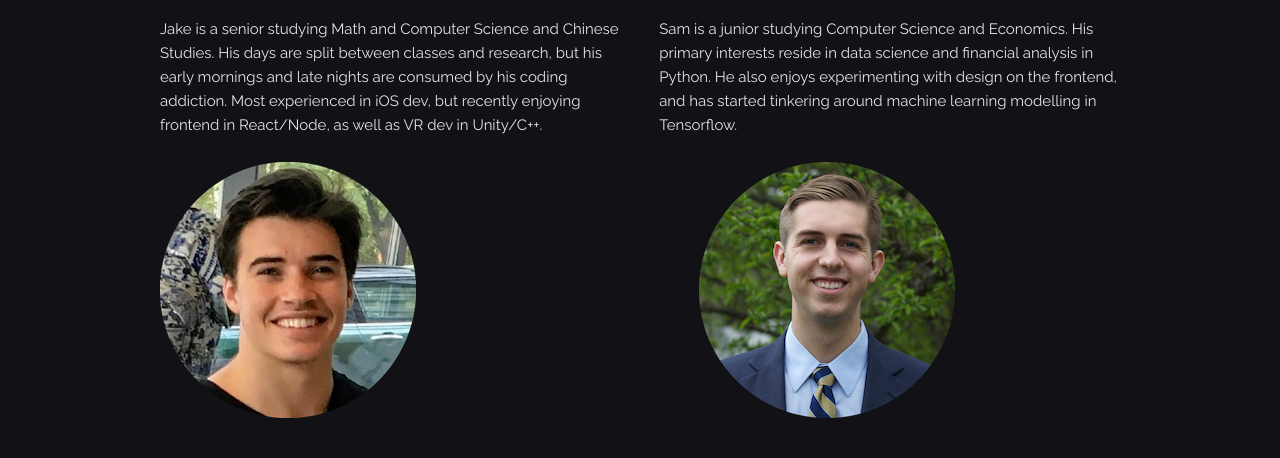
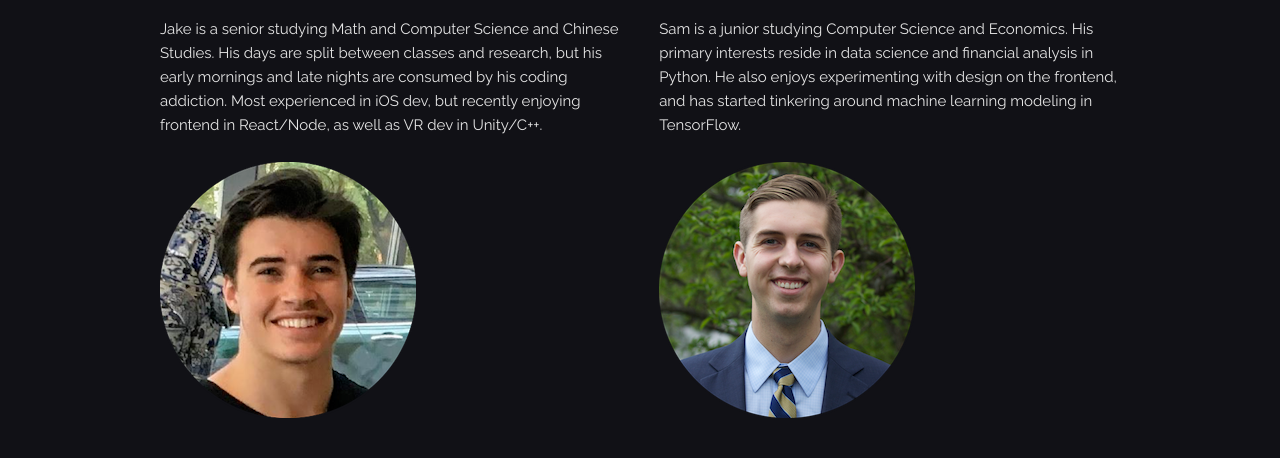
Before and after one commit to HackEmoryGroup/HackEmoryGroup.github.io, a plain HTML site: page team.html in a window 1280 px wide. Shown: the part 342-800 px from the top of the page. Drawn offline with Linux system fonts and the light colour scheme.

Commit message:
fixed team

```diff
--- a/team.html
+++ b/team.html
@@ -77,24 +77,24 @@
         <h4>Vice President</h4>
         <p>Sam is a junior studying Computer Science and Economics. His primary interests reside in data science
             and financial analysis in Python. He also enjoys experimenting with design on the frontend, and has
-            started tinkering around machine learning modelling in Tensorflow.<br /></p>
-            <ul class="soc u-pull-left">
-                <!-- <li><a href="https://www.linkedin.com/in/jakepcronin" class="icon-31 website" title="Website"><svg viewBox="0 0 512 512">
+            started tinkering around machine learning modeling in TensorFlow.<br /></p>
+            <!-- <ul class="soc u-pull-left">
+                <li><a href="https://www.linkedin.com/in/jakepcronin" class="icon-31 website" title="Website"><svg viewBox="0 0 512 512">
                     <g transform="translate(0.000000,256.000000) scale(0.100000,-0.100000)">
                     <path d="M0 1600 l0 -960 1280 0 1280 0 0 960 0 960 -1280 0 -1280 0 0 -960z
                     m2345 0 l0 -745 -1067 -3 -1068 -2 0 750 0 750 1068 -2 1067 -3 0 -745z"/>
                     <path d="M960 320 l0 -110 -215 0 -215 0 0 -105 0 -105 750 0 750 0 0 105 0
                     105 -215 0 -215 0 0 110 0 110 -320 0 -320 0 0 -110z"/>
-                    </g></svg></a></li> -->
-                  <!-- <li><a href="https://github.com/samlarson" class="icon-13 github" title="GitHub"><svg viewBox="0 0 512 512">
+                    </g></svg></a></li>
+                  <li><a href="https://github.com/samlarson" class="icon-13 github" title="GitHub"><svg viewBox="0 0 512 512">
                       <path d="M256 70.7c-102.6 0-185.9 83.2-185.9 185.9 0 82.1 53.3 151.8 127.1 176.4 9.3 1.7 12.3-4 12.3-8.9V389.4c-51.7
                       11.3-62.5-21.9-62.5-21.9 -8.4-21.5-20.6-27.2-20.6-27.2 -16.9-11.5 1.3-11.3 1.3-11.3 18.7 1.3 28.5 19.2 28.5 19.2 16.6
                       28.4 43.5 20.2 54.1 15.4 1.7-12 6.5-20.2 11.8-24.9 -41.3-4.7-84.7-20.6-84.7-91.9 0-20.3 7.3-36.9 19.2-49.9
                       -1.9-4.7-8.3-23.6 1.8-49.2 0 0 15.6-5 51.1 19.1 14.8-4.1 30.7-6.2 46.5-6.3 15.8 0.1 31.7 2.1 46.6 6.3 35.5-24
                       51.1-19.1 51.1-19.1 10.1 25.6 3.8 44.5 1.8 49.2 11.9 13 19.1 29.6 19.1 49.9 0 71.4-43.5 87.1-84.9 91.7 6.7
                       5.8 12.8 17.1 12.8 34.4 0 24.9 0 44.9 0 51 0 4.9 3 10.7 12.4 8.9 73.8-24.6 127-94.3 127-176.4C441.9 153.9
-                      358.6 70.7 256 70.7z"/></svg></a></li> -->
-            </ul>
+                      358.6 70.7 256 70.7z"/></svg></a></li>
+            </ul> -->
         <img class="u-max-full-width" src="images/teamsam.png">
       </div>
       </div>
```
